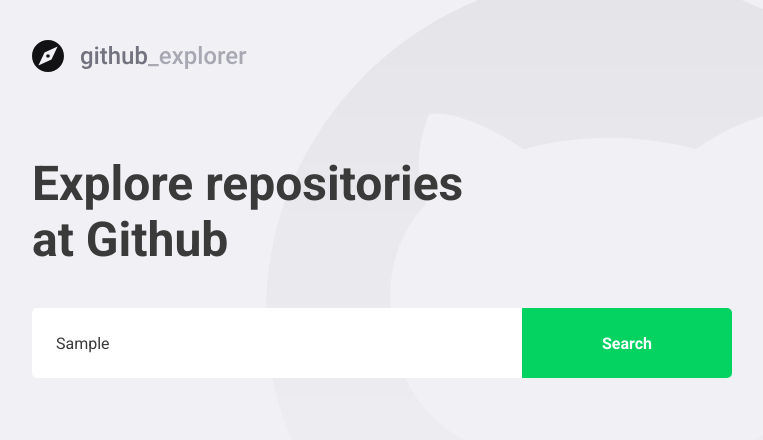
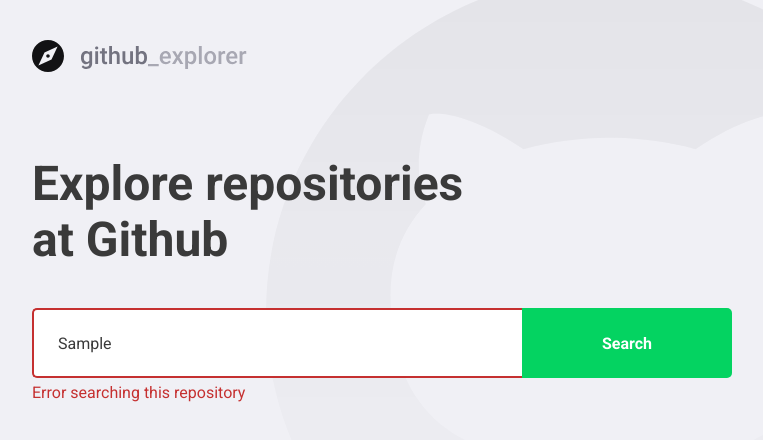
Before and after one commit to mhayk/github-explorer, a React (Create React App) app: page / in a window 1280 px wide. Both pictures are taken after typing "Sample" into the empty fields and a click on the button "Search". Shown: the top 440 px of the page, without its empty margins (148-911 px from the left). Built offline with nearby package versions, Linux system fonts and the light colour scheme; no server answers.

Commit message:
Error handles and syled the error with styled-component.
Signed-off-by: Mhayk Whandson <hi@mhayk.com>

```diff
--- a/src/pages/Dashboard/index.tsx
+++ b/src/pages/Dashboard/index.tsx
@@ -4,7 +4,7 @@
 
 import logoImg from '../../assets/logo.svg';
 
-import { Title, Form, Repositories } from './styles';
+import { Title, Form, Repositories, Error } from './styles';
 
 interface Repository {
   full_name: string;
@@ -17,6 +17,7 @@
 
 const Dashboard: React.FC = () => {
   const [newRepo, setNewRepo] = useState('');
+  const [inputError, setInputError] = useState('');
   const [repositories, setRepositories] = useState<Repository[]>([]);
 
   async function handleAddRepository(
@@ -24,12 +25,22 @@
   ): Promise<void> {
     event.preventDefault();
 
-    const response = await api.get<Repository>(`repos/${newRepo}`);
+    if (!newRepo) {
+      setInputError('Type a author/repository name');
+      return;
+    }
 
-    const repository = response.data;
+    try {
+      const response = await api.get<Repository>(`repos/${newRepo}`);
 
-    setRepositories([...repositories, repository]);
-    setNewRepo('');
+      const repository = response.data;
+
+      setRepositories([...repositories, repository]);
+      setNewRepo('');
+      setInputError('');
+    } catch (err) {
+      setInputError('Error searching this repository');
+    }
   }
 
   return (
@@ -37,7 +48,7 @@
       <img src={logoImg} alt="Github Explorer" />
       <Title>Explore repositories at Github</Title>
 
-      <Form onSubmit={handleAddRepository}>
+      <Form hasError={!!inputError} onSubmit={handleAddRepository}>
         <input
           value={newRepo}
           onChange={(e) => setNewRepo(e.target.value)}
@@ -45,6 +56,8 @@
         />
         <button type="submit">Search</button>
       </Form>
+
+      {inputError && <Error>{inputError}</Error>}
 
       <Repositories>
         {repositories.map((repository) => (
--- a/src/pages/Dashboard/styles.ts
+++ b/src/pages/Dashboard/styles.ts
@@ -1,5 +1,9 @@
-import styled from 'styled-components';
+import styled, { css } from 'styled-components';
 import { shade } from 'polished';
+
+interface FormProps {
+  hasError: boolean;
+}
 
 export const Title = styled.h1`
   font-size: 48px;
@@ -10,7 +14,7 @@
   margin-top: 80px;
 `;
 
-export const Form = styled.form`
+export const Form = styled.form<FormProps>`
   margin-top: 40px;
   max-width: 700px;
 
@@ -23,6 +27,14 @@
     border: 0;
     border-radius: 5px 0 0 5px;
     color: #3a3a3a;
+    border: 2px solid #fff;
+    border-right: 0;
+
+    ${(props) =>
+      props.hasError &&
+      css`
+        border-color: #c53030;
+      `}
 
     &::placeholder {
       color: #a8a8b3;
@@ -43,6 +55,11 @@
       background: ${shade(0.2, '#04d361')};
     }
   }
+`;
+export const Error = styled.span`
+  display: block;
+  color: #c53030;
+  margin-top: 5px;
 `;
 
 export const Repositories = styled.div`
```
